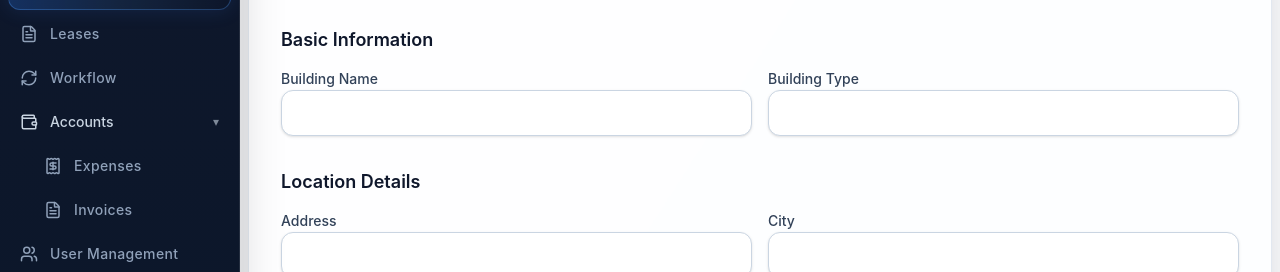
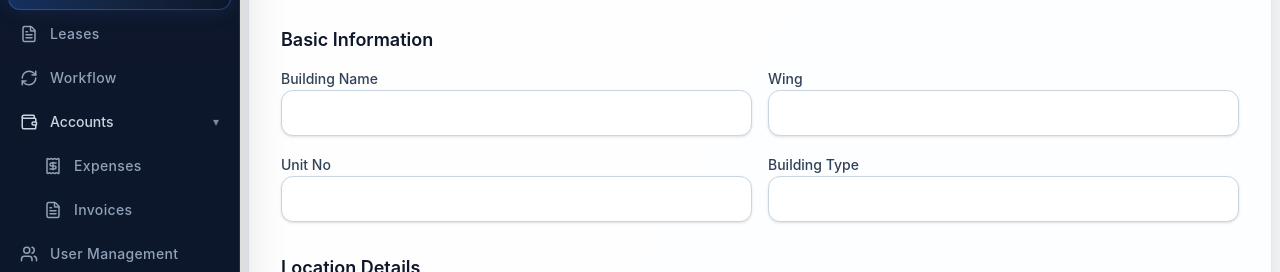
Before and after one commit to bkaniket/Nirvana, a Next.js app: page /buildings/create in a window 1280 px wide. Shown: the part 155-427 px from the top of the page. Built offline with nearby package versions, Linux system fonts and the light colour scheme; no server answers.

Commit message:
Buildings Wings & Unit_No added

```diff
--- a/app/buildings/[id]/edit/page.tsx
+++ b/app/buildings/[id]/edit/page.tsx
@@ -7,6 +7,8 @@ import { Edit2 } from "lucide-react";
 
 type Building = {
   building_name: string;
+  wing: string;
+  unit_no: string;
   address_1?: string;
   city?: string;
   state?: string;
@@ -39,6 +41,8 @@ export default function EditBuildingPage() {
   const BASE_URL = process.env.NEXT_PUBLIC_BACKEND_API;
   const [form, setForm] = useState<Building>({
     building_name: "",
+    wing: "",
+    unit_no: "",
     address_1: "",
     city: "",
     state: "",
@@ -177,6 +181,8 @@ export default function EditBuildingPage() {
   <h2 className="text-lg font-semibold text-slate-900 mb-3">Basic Information</h2>
   <div className="grid grid-cols-1 md:grid-cols-2 gap-4">
     <Input label="Building Name" name="building_name" value={form.building_name} onChange={handleChange} required />
+    <Input label="Wing" name="wing" value={form.wing || ""} onChange={handleChange} />
+    <Input label="Unit No" name="unit_no" value={form.unit_no || ""} onChange={handleChange} />
     <Input label="Building Type" name="building_type" value={form.building_type || ""} onChange={handleChange} />
   </div>
 </div>
--- a/app/buildings/[id]/page.tsx
+++ b/app/buildings/[id]/page.tsx
@@ -9,6 +9,8 @@ import { apiFetch } from "@/lib/api";
 type Building = {
   id: number;
   building_name: string;
+  wing: string;
+  unit_no: string;
   address_1?: string;
   city?: string;
   state?: string;
@@ -107,8 +109,7 @@ function CollapsibleSection({
         </span>
 
         <svg
-          className={`w-5 h-5 text-slate-400 transform transition-transform duration-300 ${
-            open ? "rotate-180" : ""
+          className={`w-5 h-5 text-slate-400 transform transition-transform duration-300 ${open ? "rotate-180" : ""
             }`}
           fill="none"
           stroke="currentColor"
@@ -557,6 +558,8 @@ useEffect(() => {
       });
   }, [id]);
 
+
+
   if (loading) {
     return (
       <div className="space-y-6 animate-pulse">
@@ -672,15 +675,13 @@ useEffect(() => {
             </div>
 
             <span
-        className={`inline-flex items-center rounded-full px-3 py-1 text-xs font-semibold ${
-          workflow.status === "APPROVED"
+              className={`inline-flex items-center rounded-full px-3 py-1 text-xs font-semibold ${workflow.status === "APPROVED"
                   ? "bg-emerald-50 text-emerald-700 ring-1 ring-emerald-200"
                   : "bg-amber-50 text-amber-700 ring-1 ring-amber-200"
                 }`}
             >
               <span
-          className={`mr-2 h-2 w-2 rounded-full ${
-            workflow.status === "APPROVED" ? "bg-emerald-500" : "bg-amber-500"
+                className={`mr-2 h-2 w-2 rounded-full ${workflow.status === "APPROVED" ? "bg-emerald-500" : "bg-amber-500"
                   }`}
               />
               {workflow.status === "APPROVED" ? "Approved" : "Approval Pending"}
@@ -722,10 +723,12 @@ useEffect(() => {
 
       <div className="space-y-6">
         {/* 🔹 Basic Identification */}
-        <CollapsibleSection  title="Basic Information" defaultOpen>
+        <CollapsibleSection title="Basic Information" defaultOpen>
           <div className="grid grid-cols-1 md:grid-cols-2 gap-4">
             {/* <Detail label="System Building ID" value={building.system_building_id} /> */}
             <Detail label="Building Name" value={building.building_name} />
+            <Detail label="Wing" value={building.wing} />
+            <Detail label="Unit No" value={building.unit_no} />
             {/* <Detail label="CLLI" value={building.clli} />
             <Detail label="SIO" value={building.sio} /> */}
             <Detail label="Building Type" value={building.building_type} />
@@ -733,7 +736,7 @@ useEffect(() => {
           </div>
         </CollapsibleSection>
         {/* 🔹 Location & Address */}
-        <CollapsibleSection  title="Location Details">
+        <CollapsibleSection title="Location Details">
           <div className="grid grid-cols-1 md:grid-cols-2 gap-4">
             <Detail label="Address" value={building.address_1} />
             <Detail label="City" value={building.city} />
@@ -744,7 +747,7 @@ useEffect(() => {
         </CollapsibleSection>
 
         {/* 🔹 Coordinates */}
-        <CollapsibleSection  title="Geographical Coordinates">
+        <CollapsibleSection title="Geographical Coordinates">
           <div className="grid grid-cols-1 md:grid-cols-2 gap-4">
             <Detail label="Latitude" value={building.latitude} />
             <Detail label="Longitude" value={building.longitude} />
@@ -754,7 +757,7 @@ useEffect(() => {
         </CollapsibleSection>
 
         {/* 🔹 Property Specifications */}
-        <CollapsibleSection  title="Property Specifications">
+        <CollapsibleSection title="Property Specifications">
           <div className="grid grid-cols-1 md:grid-cols-2 gap-4">
             <Detail label="Construction Year" value={building.construction_year} />
             <Detail
@@ -767,7 +770,7 @@ useEffect(() => {
         </CollapsibleSection>
 
         {/* 🔹 Financial Details */}
-        <CollapsibleSection  title="Financial Details">
+        <CollapsibleSection title="Financial Details">
           <div className="grid grid-cols-1 md:grid-cols-2 gap-4">
             <Detail label="Purchase Price" value={building.purchase_price} />
             <Detail label="Currency Type" value={building.currency_type} />
@@ -775,7 +778,7 @@ useEffect(() => {
         </CollapsibleSection>
 
         {/* 🔹 Ownership & Management */}
-        <CollapsibleSection  title="Ownership & Management">
+        <CollapsibleSection title="Ownership & Management">
           <div className="grid grid-cols-1 md:grid-cols-2 gap-4">
             <Detail label="Ownership Type" value={building.ownership_type} />
             <Detail label="Managed By" value={building.managed_by} />
@@ -844,8 +847,7 @@ useEffect(() => {
                       Status
                     </p>
                     <span
-                      className={`inline-flex items-center rounded-full px-2.5 py-1 text-xs font-semibold ${
-                        lease.lease_status === "ACTIVE"
+                      className={`inline-flex items-center rounded-full px-2.5 py-1 text-xs font-semibold ${lease.lease_status === "ACTIVE"
                           ? "bg-emerald-50 text-emerald-700 ring-1 ring-emerald-200"
                           : "bg-slate-100 text-slate-700 ring-1 ring-slate-200"
                         }`}
@@ -933,7 +935,14 @@ useEffect(() => {
                       </tr>
                     </thead>
                     <tbody className="divide-y divide-slate-200/50 bg-white">
-                {certificates.map((cert) => (
+                      {certificates.map((cert) => {
+                        const expiryDate = cert.expiry_date
+                          ? new Date(cert.expiry_date)
+                          : null;
+
+                        const isExpired = expiryDate ? expiryDate <= new Date() : true;
+
+                        return (
                           <tr
                             key={cert.id}
                             className="hover:bg-slate-50/70 transition-colors duration-150 cursor-pointer"
@@ -951,13 +960,12 @@ useEffect(() => {
                             </td>
                             <td className="px-6 py-4 whitespace-nowrap">
                               <span
-                        className={`text-sm px-2 py-1 rounded-full ${
-                          new Date(cert.expiry_date) > new Date()
+                                className={`text-sm px-2 py-1 rounded-full ${!isExpired
                                     ? "bg-emerald-50 text-emerald-700"
                                     : "bg-amber-50 text-amber-700"
                                   }`}
                               >
-                        {cert.expiry_date}
+                                {cert.expiry_date || "No expiry"}
                               </span>
                             </td>
                             <td className="px-6 py-4 whitespace-nowrap">
@@ -983,7 +991,8 @@ useEffect(() => {
                               )}
                             </td>
                           </tr>
-                ))}
+                        );
+                      })}
                     </tbody>
                   </table>
                 </div>
@@ -1102,8 +1111,7 @@ useEffect(() => {
                           </td>
                           <td className="px-6 py-4 whitespace-nowrap">
                             <span
-                        className={`text-xs px-3 py-1.5 rounded-full font-medium tracking-wide ${
-                          exp.status === "APPROVED"
+                              className={`text-xs px-3 py-1.5 rounded-full font-medium tracking-wide ${exp.status === "APPROVED"
                                   ? "bg-emerald-50 text-emerald-700"
                                   : exp.status === "PENDING"
                                     ? "bg-amber-50 text-amber-700"
--- a/app/buildings/create/page.tsx
+++ b/app/buildings/create/page.tsx
@@ -11,6 +11,8 @@ export default function CreateBuildingPage() {
   const BASE_URL = process.env.NEXT_PUBLIC_BACKEND_API;
   const [form, setForm] = useState({
     building_name: "",
+    wing: "",
+    unit_no: "",
     address_1: "",
     city: "",
     country: "",
@@ -109,6 +111,8 @@ w-full h-full
 
   <div className="grid grid-cols-1 md:grid-cols-2 gap-4">
     <Input label="Building Name" name="building_name" value={form.building_name} onChange={handleChange} required />
+    <Input label="Wing" name="wing" value={form.wing} onChange={handleChange} />
+    <Input label="Unit No" name="unit_no" value={form.unit_no} onChange={handleChange} />
     <Input label="Building Type" name="building_type" value={form.building_type} onChange={handleChange} />
   </div>
 </div>
--- a/app/buildings/page.tsx
+++ b/app/buildings/page.tsx
@@ -12,6 +12,8 @@ type Building = {
   id: number;
   sio: string;
   building_name: string;
+  wing: string;
+  unit_no:string;
   address_1: string;
   city?: string;
   zip_code?: string;
@@ -112,6 +114,8 @@ const { create: canCreate, view: canView, edit: canEdit, delete: canDelete } = p
     );
   },
 },
+ { field: "wing", headerName: "Wing", filter: true },
+  { field: "unit_no", headerName: "Unit No", filter: true },
     { field: "address_1", headerName: "Address", filter: true },
     { field: "city", headerName: "City" , filter: true},
     { field: "state", headerName: "State" , filter: true},
```
Lines whose indentation alone changed are shown as unchanged.
